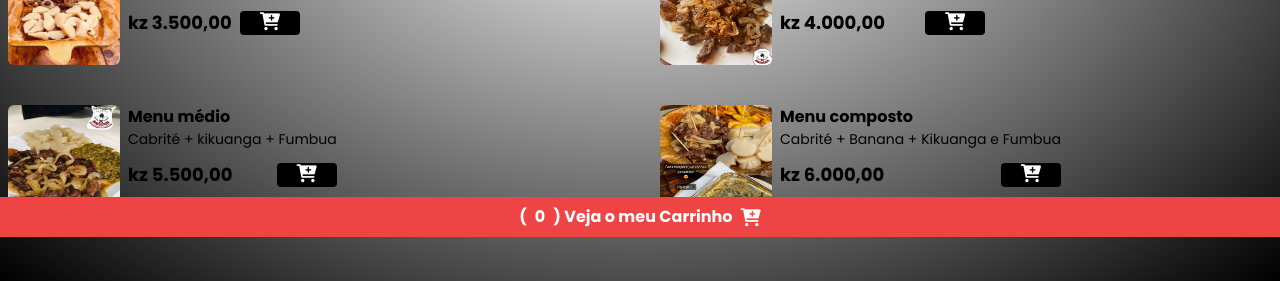
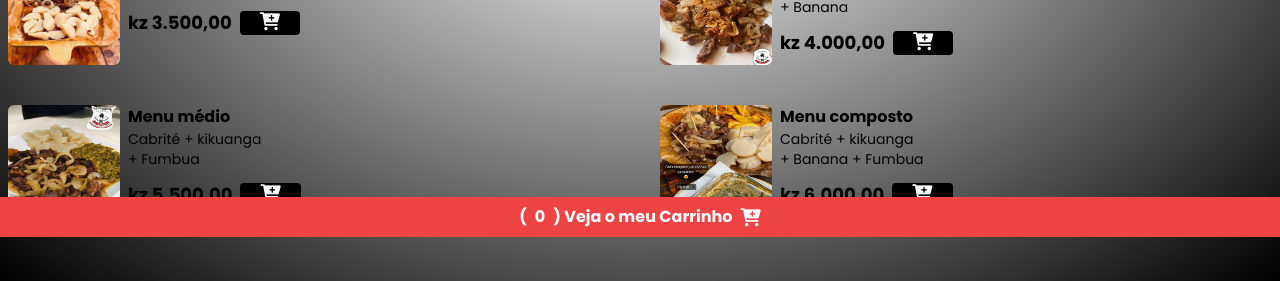
Before and after one commit to SerenoVendetta/fragata, a website: page index.html in a window 1280 px wide. Shown: the part 563-844 px from the top of the page. Drawn offline with nearby package versions, Linux system fonts and the light colour scheme.

Commit message:
Add files via upload

```diff
--- a/index.html
+++ b/index.html
@@ -83,7 +83,8 @@
 
                 <div>
                     <p class="font-bold">Menu Intermédio</p>
-                    <p class="text-sm"> Cabrité + kikuanga + Banana</p>
+                    <p class="text-sm"> Cabrité + kikuanga <br>
+                        + Banana</p>
 
                     <div class="flex items-center gap-2 justify-between mt-3">
                         <p class="font-bold text-lg">kz 4.000,00 </p>
@@ -106,7 +107,8 @@
 
                     <div>
                         <p class="font-bold ">Menu médio</p>
-                        <p class="text-sm"> Cabrité + kikuanga + Fumbua</p>
+                        <p class="text-sm"> Cabrité + kikuanga <br>
+                            + Fumbua</p>
 
                         <div class="flex items-center gap-2 justify-between mt-3">
                             <p class="font-bold text-lg">kz 5.500,00 </p>
@@ -129,7 +131,8 @@
 
                 <div>
                     <p class="font-bold"> Menu composto</p>
-                    <p class="text-sm"> Cabrité + Banana + Kikuanga e Fumbua</p>
+                    <p class="text-sm"> Cabrité + kikuanga <br>
+                         + Banana + Fumbua</p>
 
                     <div class="flex items-center gap-2 justify-between mt-3">
                         <p class="font-bold text-lg">kz 6.000,00 </p>
```
